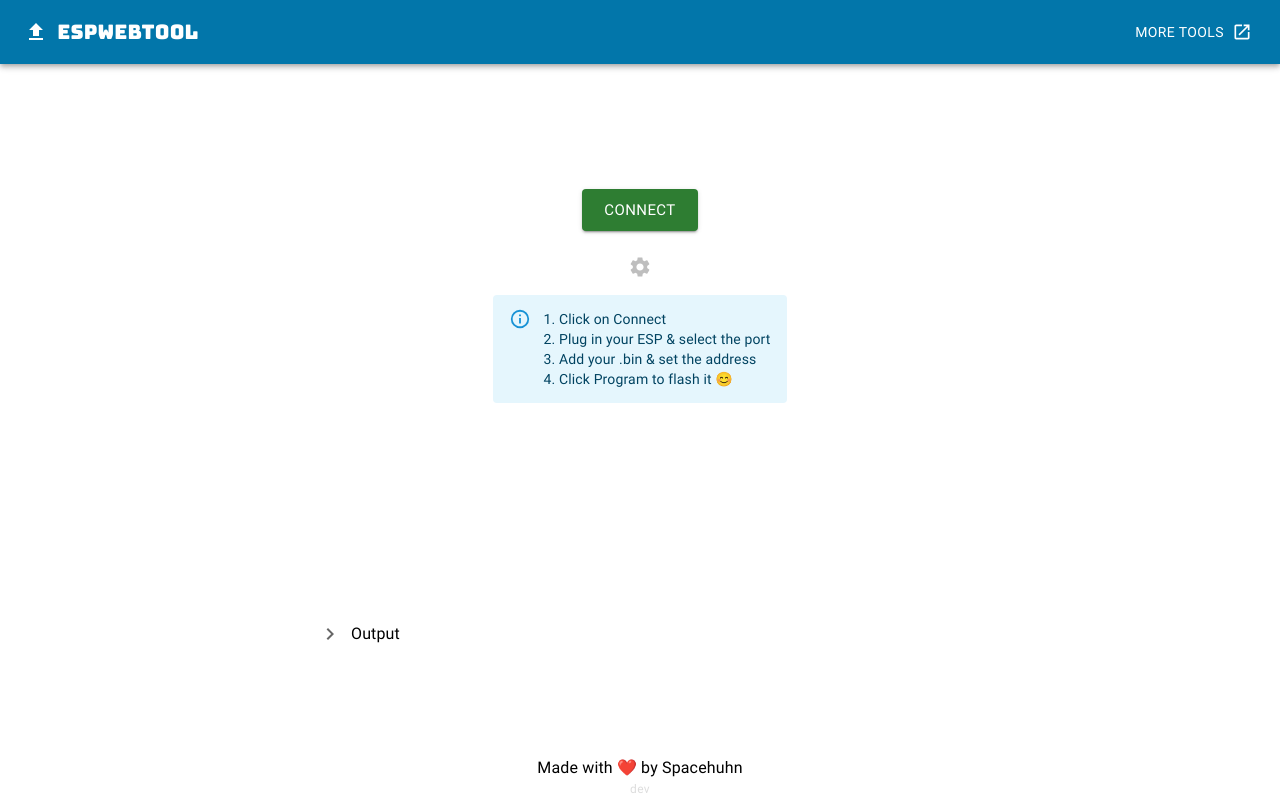
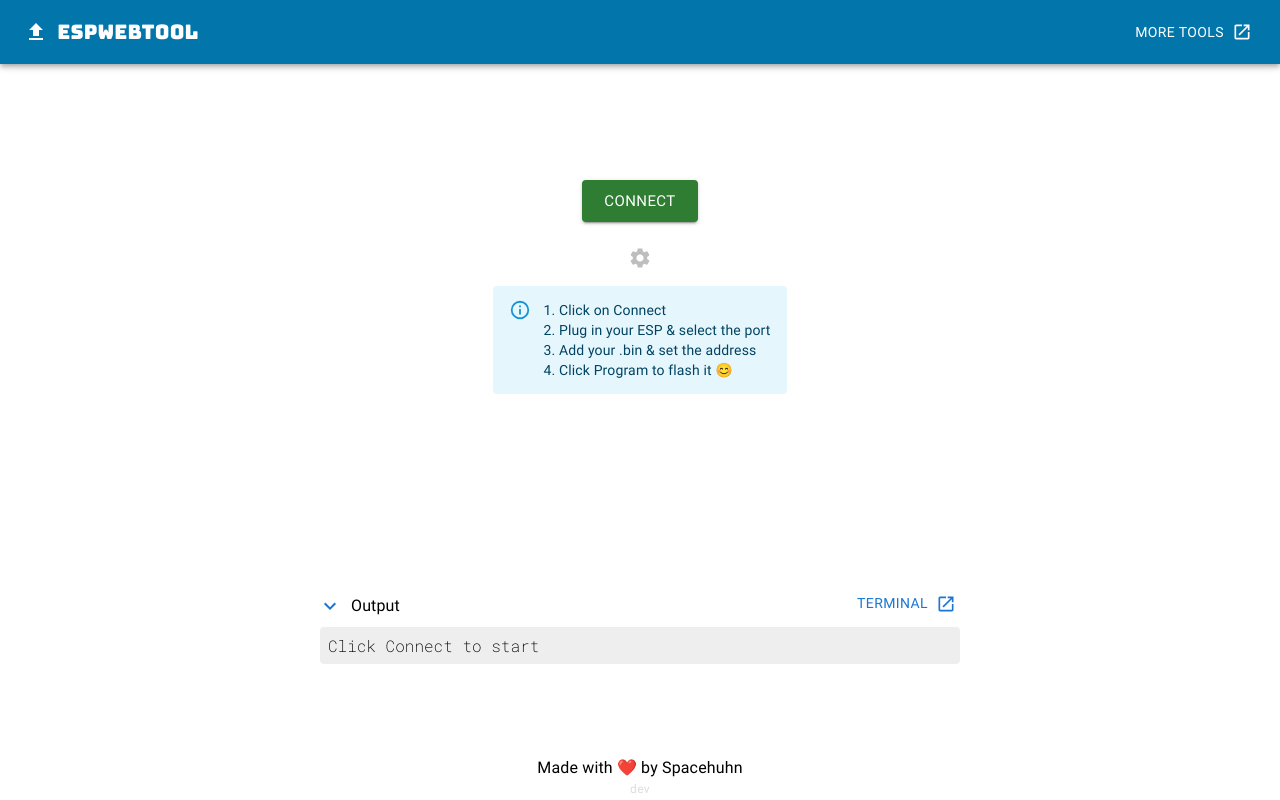
Before and after one commit to SpacehuhnTech/espwebtool, a React (Create React App) app: page / in a window 1280 px wide. Built offline with nearby package versions, Linux system fonts and the light colour scheme.

Commit message:
Open output by default

```diff
--- a/src/components/Output.js
+++ b/src/components/Output.js
@@ -41,7 +41,7 @@
     // Output toggle Visibility
     const loadOpen = () => {
         const cookieValue = getCookie('output')
-        return cookieValue ? (cookieValue === 'true') : false
+        return cookieValue ? (cookieValue === 'true') : true
     }
 
     const openOutput = (value) => {
```
